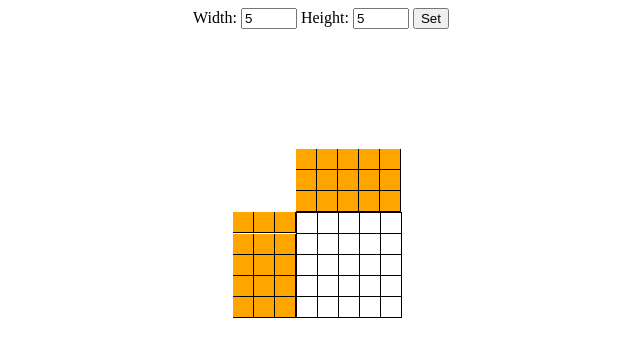
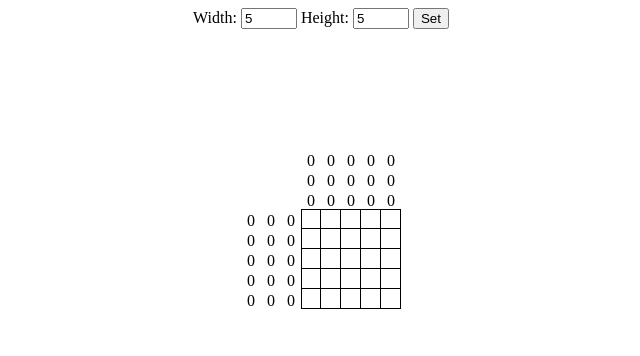
Before and after one commit to thales17/nonogram-editor, a website: page index.html in a window 1280 px wide. Shown: the whole page, without its empty margins (319-959 px from the left). Drawn offline with nearby package versions, Linux system fonts and the light colour scheme.

Commit message:
Fixed CSS border calc, added text styling to clues

```diff
--- a/index.html
+++ b/index.html
@@ -8,6 +8,7 @@
         width: 20px;
         height: 20px;
         background-color: white;
+        box-sizing: border-box;
         border-right: 1px solid black;
         border-bottom: 1px solid black;
       }
@@ -19,14 +20,16 @@
       puzzle-clue {
         width: 20px;
         height: 20px;
-        background-color: orange;
-        border-right: 1px solid black;
-        border-bottom: 1px solid black;
+        box-sizing: border-box;
+        background-color: white;
+        text-align: center;
+        padding: 3px;
       }
 
       puzzle-blank {
-        width: 21px;
-        height: 21px;
+        width: 20px;
+        height: 20px;
+        box-sizing: border-box;
         background-color: white;
       }
 
@@ -81,7 +84,7 @@
       </style>
       <div id="container" style="width:{{containerWidth}}px;">
         {{#squares}}
-        <{{tag}} class="{{class}}" onclick="toggleItem({{row}}, {{col}})"></{{tag}}>
+        <{{tag}} class="{{class}}" onclick="toggleItem({{row}}, {{col}})">{{val}}</{{tag}}>
         {{/squares}}
       </div>
     </script>
--- a/js/app.js
+++ b/js/app.js
@@ -43,7 +43,7 @@ function renderPuzzle() {
   var w = width + colClues;
   var h = height + rowClues;
   var renderObj = {
-    containerWidth: w * 22,
+    containerWidth: w * 20,
     cols: width,
     sectionV1: (width > 5) ? "" + width + "n - " + (width - 5) : "",
     sectionH1: (height > 5) ? "nth-of-type(n + " + ((width * 4) + 1) + "):nth-of-type(-n +" + (width * 5) + ")" : "",
@@ -59,11 +59,14 @@ function renderPuzzle() {
     var r =  Math.floor(i / w);
     var c = (i % w);
     var tag = "puzzle-clue";
+    var val = "0"
     if(r-rowClues > -1 && c-colClues > -1) {
       tag = "puzzle-cell";
+      val = "";
     }
     if(r-rowClues < 0 && c-colClues < 0) {
       tag = "puzzle-blank";
+      val = "";
     }
     var activeClass = "";
     if(r-rowClues > -1 &&  c-colClues > -1) {
@@ -77,6 +80,7 @@ function renderPuzzle() {
       row: r-rowClues,
       col: c-colClues,
       tag: tag,
+      val: val
     });
   }
 
```
